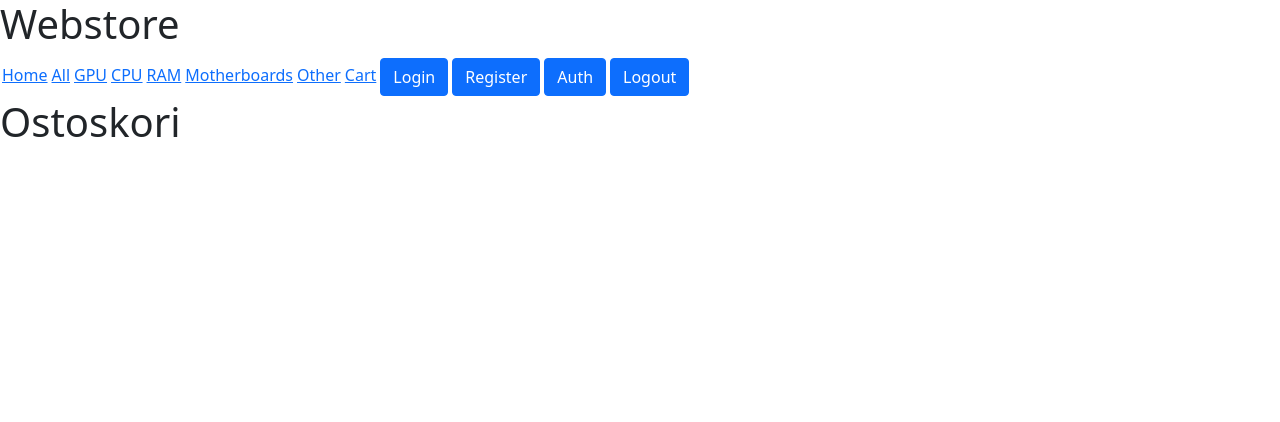
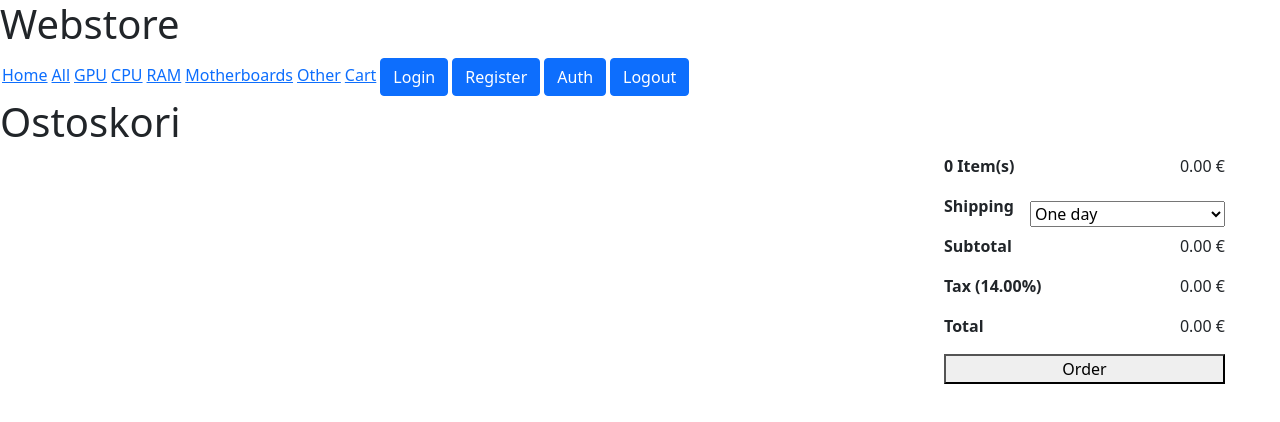
Before and after one commit to Joonas88/Web-sovelluskehitys-2-Webstore, a React (Create React App) app: page /cart in a window 1280 px wide. Shown: the top 422 px of the page. Built offline with nearby package versions, Linux system fonts and the light colour scheme.

Commit message:
Cart view, cart functions, price calculations

```diff
--- a/src/App.js
+++ b/src/App.js
@@ -193,7 +193,7 @@ function App() {
 
                     </Route>
                     <Route path="/cart" component={Cart}>
-                        <Cart />
+
                     </Route>
                     <Route path="/category/:id" component={(props) => <FilterView {...props} key={window.location.pathname}/>}/>
 
--- a/src/components/Cart.js
+++ b/src/components/Cart.js
@@ -1,10 +1,82 @@
-import React from 'react';
+import React, {useState, useEffect} from 'react';
+import {getCartItems, removeFromCart} from '../store';
 
 const Cart = () => {
+    const cartItems = getCartItems();
+    const [value, setValue] = useState();
+    const [shippingOption, setShippingOption] = useState([]);
+
+    const cartItemsCount = cartItems.length;
+    const itemSubtotal = cartItems.reduce((itemSubtotal, item) => itemSubtotal = itemSubtotal + item.Price, 0);
+    const subtotal = cartItems.reduce((itemSubtotal, item) => itemSubtotal = itemSubtotal + item.Price, 0) + Number(shippingOption);
+    const salesTax = 0.14;
+    const salesTaxApplied = subtotal * salesTax;
+    const total = subtotal + salesTaxApplied;
+    const selectedShippingOption = '';
+
+    //Päivittää ostoskorin
+    const refresh = ()=>{
+        setValue({});
+    }
+    //Käsittelee postitusvaihtoehdon muutoksen
+    const handleShippingSelect = (event) => {
+        setShippingOption(event.target.value);
+    }
+
     return(
-        <div>
+        <div className="wrapper">
             <h1>Ostoskori</h1>
-        </div>
+            <div className="flex-col">
+                <ul className="cart-list">
+                    {cartItems.map((cartItem, index) => (
+                        <li key={index} className="cart-list__item">
+                            <img src={`/assets/images/products/${cartItem.Image}`} alt="" className="thumbnail"/>
+                            <div className="cart-list__item__details">
+                                <p>{cartItem.Name}</p>
+                                <p><em>{cartItem.Price} €</em></p>
+                                <button className={'btn'} onClick={() => {removeFromCart(index); refresh();}}>Remove</button>
+                            </div>
+                        </li>
+                    ))}
+                </ul>
+                <div className="total-setion">
+                    <ul className="total-section-list">
+                        <li className="total-section__item">
+                            <p className="total-section__item__label">{cartItemsCount} Item(s)</p>
+                            <p>{itemSubtotal.toFixed(2)} €</p>
+                        </li>
+                        <li className="total-section__item">
+                            <p className="total-section__item__label">Shipping</p>
+                            <label>
+                                <select onChange={handleShippingSelect}>
+                                    <option disabled value="">Please select an option</option>
+                                    <option value="20">One day</option>
+                                    <option value="15">Two day</option>
+                                    <option value="10">Three to five day</option>
+                                    <option value="5">One week or more</option>
+                                </select>
+                            </label>
+                        </li>
+                        <li className="total-section__item">
+                            <p className="total-section__item__label">Subtotal</p>
+                            <p>{subtotal.toFixed(2)} €</p>
+                        </li>
+                        <li className="total-section__item">
+                            <p className="total-section__item__label">
+                                Tax ({(salesTax * 100).toFixed(2)}%)
+                            </p>
+                            <p>{salesTaxApplied.toFixed(2)} €</p>
+                        </li>
+                        <li className="total-section__item">
+                            <p className="total-section__item__label">Total</p>
+                            <p>{total.toFixed(2)} €</p>
+                        </li>
+                        <button className="total-section__checkout-button">Order</button>
+                    </ul>
+                </div>
+            </div>
+            </div>
+
     )
 }
 
--- a/src/components/Components.css
+++ b/src/components/Components.css
@@ -11,5 +11,59 @@
 }
 .list {
     list-style: none;
+}
+.cart-list {
+    width: 70%;
+    margin-right: 1rem;
+    list-style: none;
+}
 
+.cart-list__item {
+    width: 100%;
+    border-bottom: 1px solid #2c3e50;
 }
+
+.cart-list__item__details {
+    flex: 2;
+    justify-content: space-between;
+    margin-left: 2rem;
+}
+
+.cart-list__btn-remove {
+    margin-top: .5rem;
+    color: #ff0000;
+}
+
+.thumbnail {
+    max-width: 100px;
+    margin-top: .5rem;
+}
+
+.flex-col {
+    display: flex;
+    align-items: flex-start;
+}
+.total-section {
+    padding: 0 1rem 1rem;
+    border-radius: 2em;
+    background: #3d3d3d;
+}
+
+.total-section-list {
+    margin: 0;
+}
+
+.total-section__item {
+    display: flex;
+    justify-content: space-between;
+    align-items: center;
+}
+
+.total-section__item__label {
+    font-weight: bold;
+    margin-right: 1rem;
+}
+
+.total-section__checkout-button {
+    width: 100%;
+}
--- a/src/components/Product.js
+++ b/src/components/Product.js
@@ -1,6 +1,7 @@
 import React, {useEffect, useState} from 'react';
 import axios from 'axios';
 import './Components.css';
+import {addToCart} from '../store'
 
 const Product = (props) => {
     //console.log(props.match.params.id)
@@ -11,11 +12,10 @@ const Product = (props) => {
             console.log(response.data);
             setProducts(response.data);
         })
-
     }, [])
 
     const handleAddToCart = (event) => {
-        console.log('lisää koriin');
+        addToCart(props.match.params.id);
     }
 
     return(
--- /dev/null
+++ b/src/store.js
@@ -0,0 +1,28 @@
+import axios from 'axios';
+
+const cartItems = [];
+const subtotal = 0;
+
+function addToCart(props) {
+    const id = props;
+    axios.get(`http://localhost:8081/products/${id}`).then(response => {
+        //console.log(response.data);
+        const item = response.data[0];
+        if(item.Stock > 0) {
+            cartItems.push(item);
+        } else {
+            alert("Cant add to cart! Out of stock!")
+        }
+    })
+}
+function getCartItems() {
+    return cartItems;
+}
+
+function removeFromCart(id) {
+    cartItems.splice(id, 1)
+}
+
+
+
+export {addToCart, getCartItems, removeFromCart};
```
